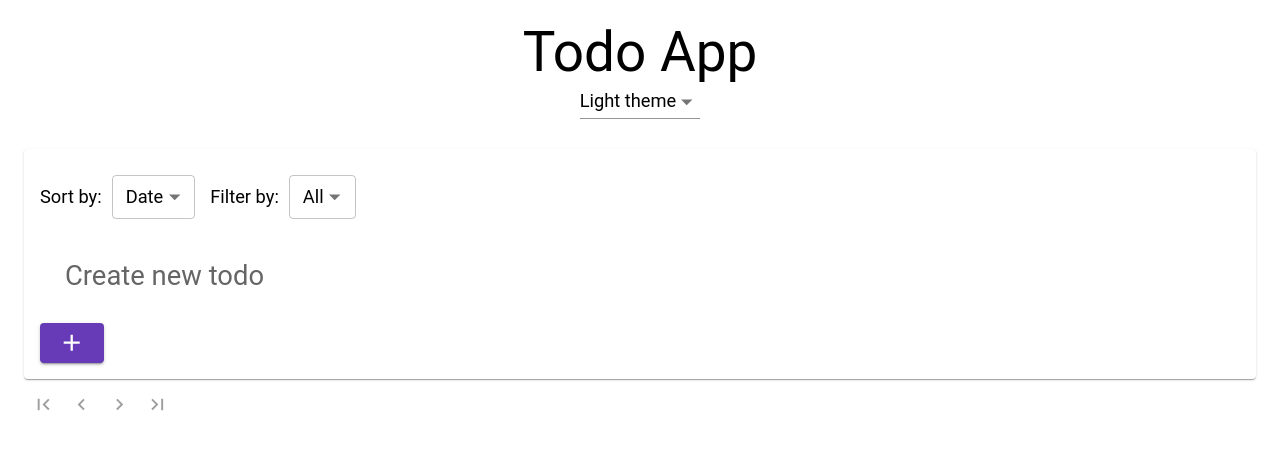
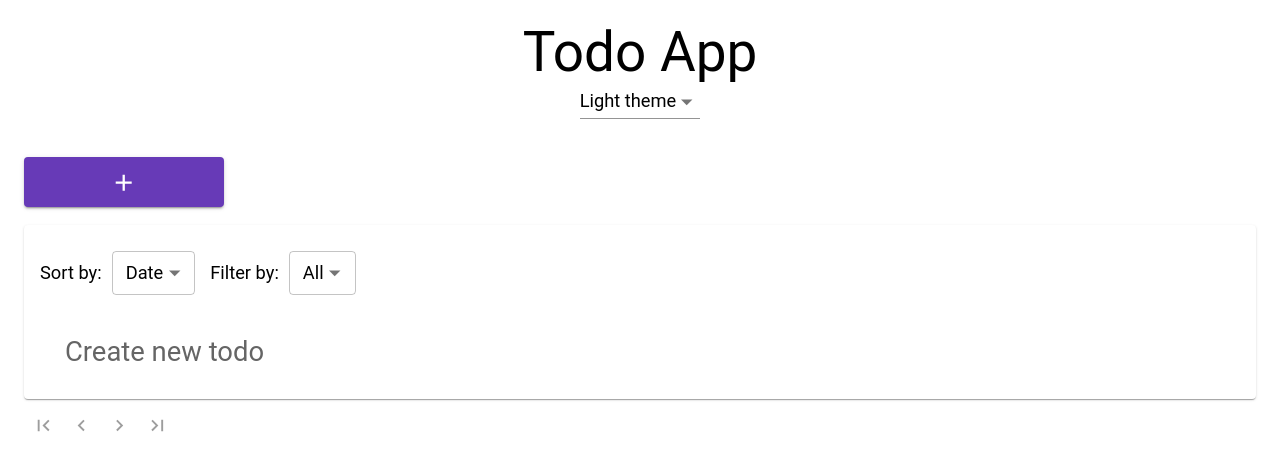
Before and after one commit to jacobstrazhevskyi/todo-app-1, a React (Create React App) app: page /#/ in a window 1280 px wide. Shown: the top 470 px of the page. Built offline with nearby package versions, Linux system fonts and the light colour scheme.

Commit message:
create todo button replaced to header of app

```diff
--- a/src/components/CreateTodoButton/CreateTodoButton.tsx
+++ b/src/components/CreateTodoButton/CreateTodoButton.tsx
@@ -2,12 +2,20 @@ import React from 'react';
 
 import {
   ListItem,
+  styled,
 } from '@mui/material';
 
 import { CreateTodoButtonContent } from '../CreateTodoButtonContent';
 
+const StyledListItem = styled(ListItem)({
+  width: '100%',
+  paddingLeft: '0',
+  paddingRight: '0',
+  marginBottom: '10px',
+});
+
 export const CreateTodoButton: React.FC = () => (
-  <ListItem>
+  <StyledListItem>
     <CreateTodoButtonContent />
-  </ListItem>
+  </StyledListItem>
 );
--- a/src/components/CreateTodoButtonContent/CreateTodoButtonContent.tsx
+++ b/src/components/CreateTodoButtonContent/CreateTodoButtonContent.tsx
@@ -2,6 +2,7 @@ import React from 'react';
 
 import {
   Button,
+  styled,
 } from '@mui/material';
 
 import AddIcon from '@mui/icons-material/Add';
@@ -10,16 +11,30 @@ import { Link } from 'react-router-dom';
 
 import { CustomTooltip } from '../CustomTooltip';
 
+const StyledButton = styled(Button)(({ theme }) => ({
+  width: '200px',
+  height: '50px',
+
+  [theme.breakpoints.down('sm')]: {
+    width: '100%',
+  },
+}));
+
+const StyledLink = styled(Link)({
+  width: '100%',
+});
+
 export const CreateTodoButtonContent: React.FC = () => (
-  <CustomTooltip
-    tooltipTitle="Create todo"
-  >
-    <Link to="./create">
-      <Button
+
+  <StyledLink to="./create">
+    <CustomTooltip
+      tooltipTitle="Create todo"
+    >
+      <StyledButton
         variant="contained"
       >
         <AddIcon />
-      </Button>
-    </Link>
-  </CustomTooltip>
+      </StyledButton>
+    </CustomTooltip>
+  </StyledLink>
 );
--- a/src/components/TodoListContent/TodoListContent.tsx
+++ b/src/components/TodoListContent/TodoListContent.tsx
@@ -21,7 +21,6 @@ import { useAppSelector } from '../../utils/hooks/useAppSelector';
 
 import { Todo } from '../../types/Todo';
 import { TodoItem } from '../TodoItem';
-import { CreateTodoButton } from '../CreateTodoButton';
 import useLocalStorage from '../../utils/hooks/useLocalStorage';
 import { useAppDispatch } from '../../utils/hooks/useAppDispatch';
 import { setTodos } from '../../redux/todosSlice';
@@ -148,8 +147,6 @@ export const TodoListContent: React.FC = () => {
           </StyledBox>
         )
       }
-
-      <CreateTodoButton />
     </List>
   );
 };
--- a/src/components/TodoListPage/TodoListPage.tsx
+++ b/src/components/TodoListPage/TodoListPage.tsx
@@ -7,6 +7,7 @@ import {
 
 import { TodosList } from '../TodosList/TodosList';
 import { TodoListPagination } from '../TodoListPagination';
+import { CreateTodoButton } from '../CreateTodoButton';
 
 const StyledBox = styled(Box)({
   width: '100%',
@@ -17,6 +18,7 @@ const StyledBox = styled(Box)({
 
 export const TodoListPage: React.FC = () => (
   <StyledBox>
+    <CreateTodoButton />
     <TodosList />
     <TodoListPagination />
   </StyledBox>
--- a/src/themes/lightTheme.ts
+++ b/src/themes/lightTheme.ts
@@ -37,7 +37,7 @@ export const lightTheme: ThemeObject = {
     breakpoints: {
       values: {
         xs: 0,
-        sm: 450,
+        sm: 500,
         md: 960,
         lg: 1280,
         xl: 1920,
```
